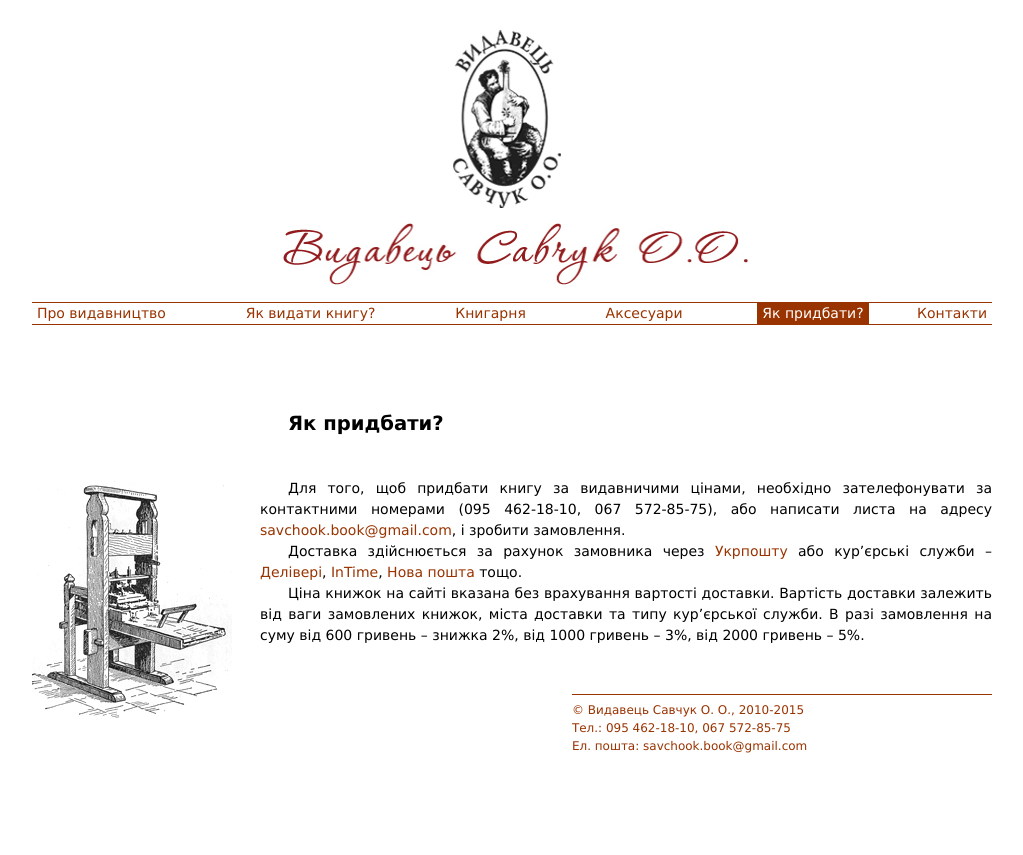
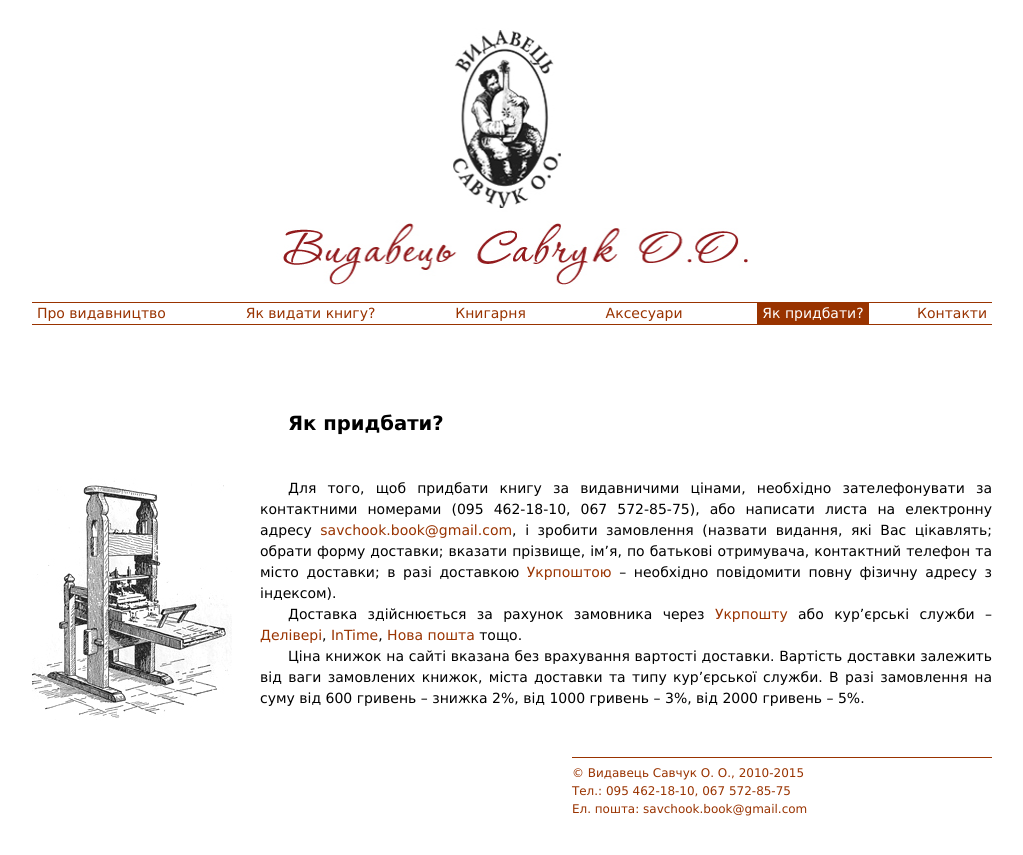
Before and after one commit to savchook/savchook.github.io, a Jekyll site: the page built from buy-book.markdown, in a window 1280 px wide. Shown: the top 855 px of the page, without its empty margins (128-1151 px from the left). Built offline with Jekyll 4.4.1, drawn with Linux system fonts in a browser that asks for light colours.

Commit message:
Update buy-book.markdown

```diff
--- a/buy-book.markdown
+++ b/buy-book.markdown
@@ -8,7 +8,7 @@
 ---
 
 Для того, щоб придбати книгу за видавничими цінами, необхідно зателефонувати
-за контактними номерами (095 462-18-10, 067 572-85-75), або написати листа на адресу <savchook.book@gmail.com>, і зробити замовлення.
+за контактними номерами (095 462-18-10, 067 572-85-75), або написати листа на електронну адресу <savchook.book@gmail.com>, і зробити замовлення (назвати видання, які Вас цікавлять; обрати форму доставки; вказати прізвище, ім’я, по батькові отримувача, контактний телефон та місто доставки; в разі доставкою [Укрпоштою](http://ukrposhta.ua/) – необхідно повідомити повну фізичну адресу з індексом).
 
 Доставка здійснюється за рахунок замовника через [Укрпошту](http://ukrposhta.ua/) або кур’єрські служби – [Делівері](http://www.delivery-auto.com/uk-ua/),
 [InTime](http://www.intime.ua/?lang=ukr), [Нова пошта](http://novaposhta.ua/uk) тощо.
```
